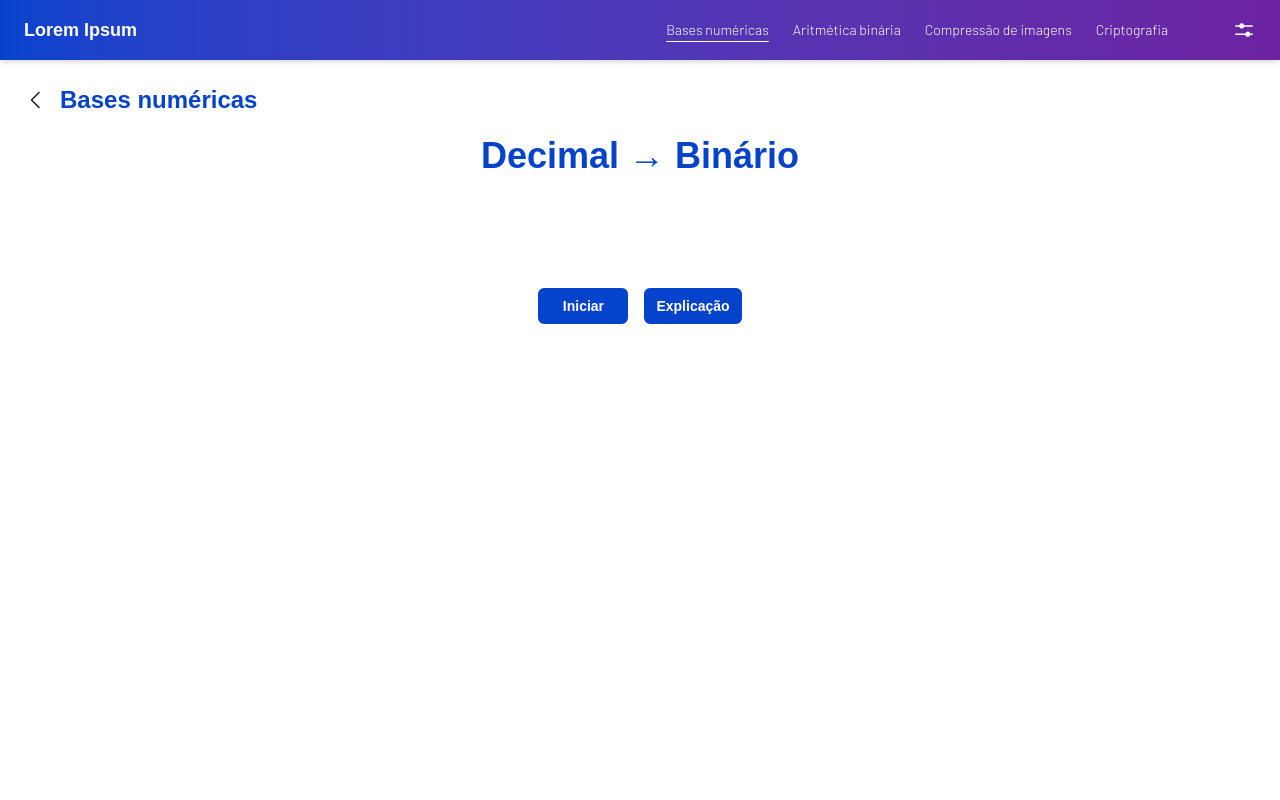
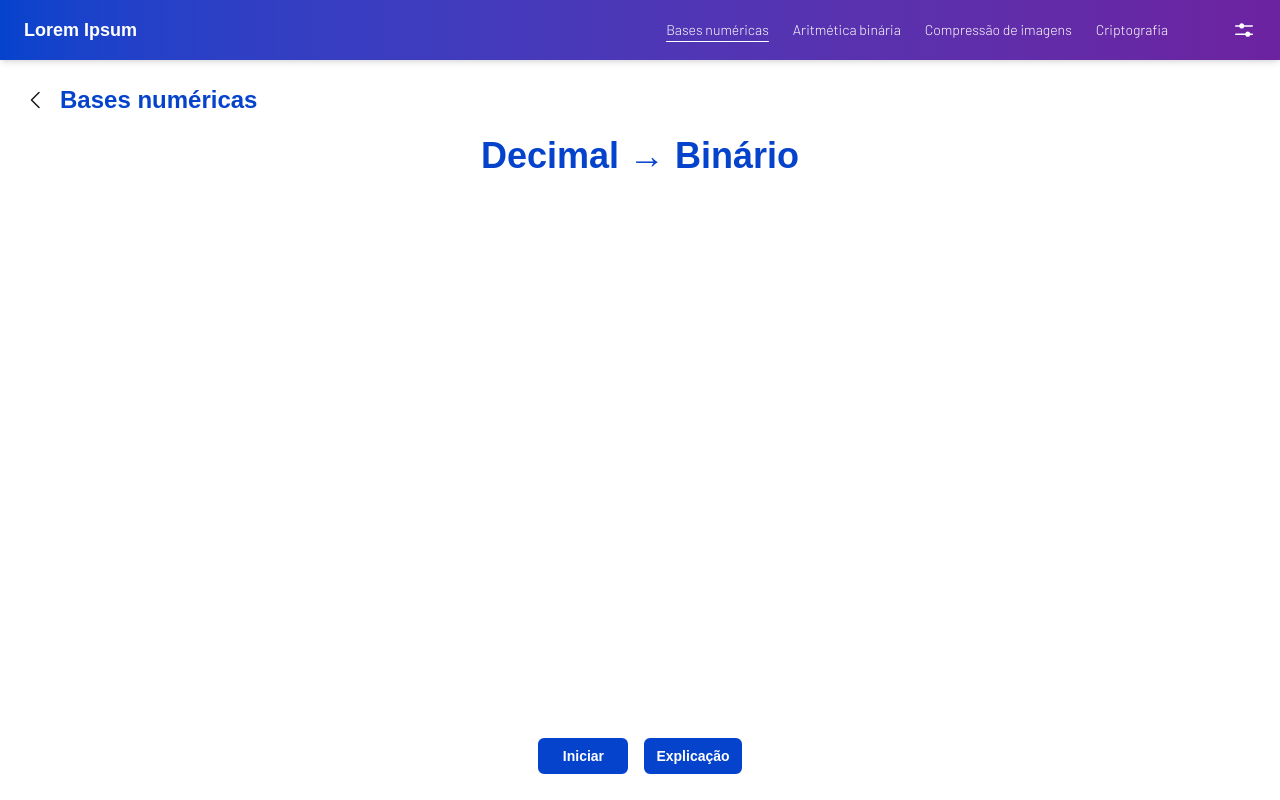
Before and after one commit to beatrizqs/tcc, a Next.js app in the folder projeto-tcc/: page /bases-numericas/funcionamento/decimal-binario in a window 1280 px wide. Built offline with nearby package versions, Linux system fonts and the light colour scheme; a web font is replaced by a local one.

Commit message:
Animação do resto -> resultado

```diff
--- a/projeto-tcc/app/bases-numericas/funcionamento/decimal-binario/page.tsx
+++ b/projeto-tcc/app/bases-numericas/funcionamento/decimal-binario/page.tsx
@@ -5,22 +5,36 @@ import MainPageTitle from "@/components/MainPageTitle";
 import SidePageTitle from "@/components/SidePageTitle";
 import TextualExplanation from "@/components/TextualExplanation";
 import { BASES } from "@/utils/bases";
-import { useEffect, useMemo, useState } from "react";
+import { useEffect, useMemo, useRef, useState } from "react";
 import { useSearchParams } from "next/navigation";
-import { AnimatePresence, motion } from "framer-motion";
+import { motion } from "framer-motion";
 import Button from "@/components/Button";
 
 type Step = {
   value: number;
   result: number;
-  rest: number;
+  remainder: number;
+};
+
+type Clone = {
+  id: number;
+  value: number | string;
+  fromX: number;
+  fromY: number;
+  toX: number;
+  toY: number;
+  delay: number;
 };
 
 export default function DecimalBinario() {
   const [currentStep, setCurrentStep] = useState(0); // Cálculo atual
   const [visibleTokens, setVisibleTokens] = useState(1); // Elementos já renderizados da linha atual
   const [isRunning, setIsRunning] = useState(false);
-  const [waitingRest, setWaitingRest] = useState(false); // Aguarda o resto ser exibido na tela para poder renderizar a próxima linha
+  //const [waitingRemainder, setWaitingRemainder] = useState(false); // Aguarda o resto ser exibido na tela para poder renderizar a próxima linha
+  const [showResultDigits, setShowResultDigits] = useState<boolean[]>([]); // Exibir os dígitos do resultado após cada animação
+  const resultRefs = useRef<(HTMLSpanElement | null)[]>([]); // Referências para os dígitos do resultado final
+  const remainderRefs = useRef<(HTMLSpanElement | null)[]>([]); // Referências para os restos de cada linha do cálculo
+  const [clone, setClone] = useState<Clone | null>(null); // Clone do dígito do resto que será animado até a posição do resultado
 
   const searchParams = useSearchParams();
   const numero = searchParams.get("numero") || "0";
@@ -36,7 +50,7 @@ export default function DecimalBinario() {
       result.push({
         value: currentValue,
         result: nextValue,
-        rest: currentValue % 2,
+        remainder: currentValue % 2,
       });
 
       currentValue = nextValue;
@@ -45,36 +59,90 @@ export default function DecimalBinario() {
     return result;
   }, [numero]);
 
+  const result = useMemo(() => {
+    return steps
+      .map((step) => step.remainder)
+      .reverse()
+      .join("");
+  }, [steps]);
+
   const reset = () => {
     setCurrentStep(0);
     setVisibleTokens(1);
-    setWaitingRest(false);
-    setIsRunning(true);
+    runAnimation();
   };
 
-  useEffect(() => {
-    if (!isRunning) return;
+  async function animate(index: number) {
+    const remainderEl = remainderRefs.current[index];
 
-    const timer = setTimeout(() => {
-      const tokensPerLine = 5;
+    // Índice invertido pois vai montando o binário de trás para frente
+    const targetIndex = result.length - 1 - index;
+    const resultEl = resultRefs.current[targetIndex];
 
-      if (visibleTokens < tokensPerLine) {
-        setVisibleTokens((t) => t + 1);
-      } else if (!waitingRest) {
-        setWaitingRest(true);
-      } else {
-        if (currentStep < steps.length - 1) {
-          setCurrentStep((s) => s + 1);
+    if (!remainderEl || !resultEl) return;
+
+    const from = remainderEl.getBoundingClientRect();
+    const to = resultEl.getBoundingClientRect();
+
+    // Calcula posição central das origens
+    const fromX = from.left - 18;
+    const fromY = from.top - 46;
+
+    // Calcula posição central dos destinos
+    const toX = to.left - 18;
+    const toY = to.top - 46;
+
+    return new Promise<void>((resolve) => {
+      setClone({
+        id: index,
+        value: steps[index].remainder,
+        fromX,
+        fromY,
+        toX,
+        toY,
+        delay: 0,
+      });
+
+      // resolve quando animação acabar
+      setTimeout(resolve, 1600);
+    });
+  }
+
+  async function runAnimation() {
+    setIsRunning(true);
+    setShowResultDigits(Array(result.length).fill(false));
+
+    for (let i = 0; i < steps.length; i++) {
+      setCurrentStep(i);
       setVisibleTokens(1);
-          setWaitingRest(false);
-        } else {
+
+      // Passo a passo do cálculo da linha
+      for (let t = 1; t < 5; t++) {
+        await delay(600);
+        setVisibleTokens((v) => v + 1);
+      }
+
+      // Espera o resto aparecer
+      await delay(900);
+
+      // Animação que leva o valor do resto até o resultado
+      await animate(i);
+
+      // Permite visualização do item no resultado
+      setShowResultDigits((prev) =>
+        prev.map((item, index) => (result.length - 1 - i === index ? true : item))
+      );
+      await delay(200);
+
+    }
+
     setIsRunning(false);
   }
+
+  function delay(ms: number) {
+    return new Promise((resolve) => setTimeout(resolve, ms));
   }
-    }, 600);
 
-    return () => clearTimeout(timer);
-  }, [visibleTokens, currentStep, steps.length, isRunning, waitingRest]);
   return (
     <div className="flex flex-col w-full h-[calc(100vh-90px)]">
       <SidePageTitle
@@ -83,7 +151,7 @@ export default function DecimalBinario() {
       />
       <MainPageTitle title="Decimal → Binário" noMargin />
 
-      <div className="flex flex-row w-full overflow-y-auto">
+      <div className="grid grid-cols-2 w-full overflow-y-auto flex-1">
         {/* Operações */}
         <div className="flex flex-col gap-6 text-2xl p-10 font-semibold text-xl font-title">
           {(isRunning || currentStep > 0) &&
@@ -133,7 +201,14 @@ export default function DecimalBinario() {
                         animate={{ opacity: 1, x: 0 }}
                         transition={{ delay: 0.6, duration: 0.3 }}
                       >
-                        Resto = <span>{step.rest}</span>
+                        Resto ={" "}
+                        <span
+                          ref={(el) => {
+                            remainderRefs.current[index] = el!;
+                          }}
+                        >
+                          {step.remainder}
+                        </span>
                       </motion.div>
                     )}
                   </div>
@@ -143,22 +218,65 @@ export default function DecimalBinario() {
         </div>
 
         {/* Resultado */}
+        {(isRunning || currentStep > 0) && (
+          <motion.div
+            key="result"
+            initial={{ opacity: 0 }}
+            animate={{ opacity: 1 }}
+            exit={{ opacity: 0 }}
+            transition={{ duration: 0.4, ease: "easeOut" }}
+            className="flex items-center w-full h-full p-10"
+          >
+            <Result
+              orientation="vertical"
+              initialValue={{ value: parseInt(numero), base: "10" }}
+              finalValue={{ value: parseInt(result), base: "2" }}
+              // showDigit={showResultDigits}
+              refs={resultRefs}
+            />
+          </motion.div>
+        )}
       </div>
 
-      {!isRunning && (
-        <div className="flex flex-row gap-4 items-center mx-auto mt-8">
+      {/* Clone (Resto -> Resultado) */}
+      {clone && (
+        <motion.div
+          key={clone.id}
+          initial={{
+            x: clone.fromX,
+            y: clone.fromY,
+            translateX: "-50%",
+            translateY: "-50%",
+          }}
+          animate={{
+            x: clone.toX,
+            y: clone.toY,
+          }}
+          transition={{
+            duration: 2,
+            ease: "easeOut",
+          }}
+          onAnimationComplete={() => {
+            setClone(null);
+          }}
+          className="fixed font-bold text-blue pointer-events-none text-xl"
+        >
+          {clone.value}
+        </motion.div>
+      )}
+
+      <div
+        className={`flex flex-row gap-4 items-center mx-auto mt-8 ${
+          isRunning && "opacity-0"
+        }`}
+      >
         <Button
           text={currentStep === 0 ? "Iniciar" : "Repetir"}
           onClick={reset}
         />
         <Button text="Explicação" onClick={() => {}} />
       </div>
-      )}
-      {/* <Result
-        orientation="vertical"
-        initialValue={{ value: 44, base: BASES.DECIMAL }}
-        finalValue={{ value: 100100, base: BASES.BINARY }}
-      /> */}
+
       {/* <div className="mt-auto">
         <TextualExplanation explanation="Sed ut perspiciatis unde omnis iste natus error sit voluptatem accusantium doloremque laudantium, totam rem aperiam, eaque ipsa quae ab illo inventore veritatis et quasi architecto beatae vitae dicta sunt explicabo. Nemo enim ipsam voluptatem quia voluptas sit aspernatur aut odit aut fugit, sed quia consequuntur magni dolores eos qui ratione voluptatem sequi nesciunt. Neque porro quisquam est, qui dolorem ipsum quia dolor sit amet, consectetur, adipisci velit, sed quia non numquam eius modi tempora incidunt ut labore et dolore magnam aliquam quaerat voluptatem. Ut enim ad minima veniam, quis nostrum exercitationem ullam corporis suscipit laboriosam, nisi ut aliquid ex ea commodi consequatur? Quis autem vel eum iure reprehenderit qui in ea voluptate velit esse quam nihil molestiae consequatur, vel illum qui dolorem eum fugiat quo voluptas nulla pariatur" />
       </div> */}
--- a/projeto-tcc/components/Header.tsx
+++ b/projeto-tcc/components/Header.tsx
@@ -9,7 +9,7 @@ function HeaderDesktop() {
   const pathname = usePathname();
 
   return (
-    <header className="fixed w-full shadow-md bg-linear-to-r from-blue to-purple hidden md:block z-100">
+    <header className="fixed top-0 w-full shadow-md bg-linear-to-r from-blue to-purple hidden md:block z-100">
       <div className="mx-auto px-6 py-4 flex items-center justify-between">
         <Link href="/" className="text-lg font-semibold text-white font-title">
           Lorem Ipsum
--- a/projeto-tcc/components/bases-numericas/Result.tsx
+++ b/projeto-tcc/components/bases-numericas/Result.tsx
@@ -9,11 +9,19 @@ export default function Result({
   orientation,
   initialValue,
   finalValue,
+  showResult = true,
+  showDigit,
+  refs // Referências do resultado final para animações
 }: {
   orientation: "horizontal" | "vertical";
   initialValue: Value;
   finalValue: Value;
+  showResult?: boolean,
+  showDigit?: boolean[],
+  refs?: React.RefObject<(HTMLSpanElement | null)[]>;
 }) {
+  const resultDigits = String(finalValue.value).split("");
+
   return (
     <div
       className={`flex items-center ${
@@ -42,10 +50,20 @@ export default function Result({
 
       {/* Valor final */}
       <div className="border-2 border-blue rounded-lg p-5">
-        <div className="flex flex-row">
-          <p className="font-title font-bold text-blue text-2xl place-self-start -mt-1">
-            {finalValue.value}
-          </p>
+        <div className={`flex flex-row ${!showResult && "opacity-0"}`}>
+          {resultDigits.map((digit, i) => (
+            <span
+              key={i}
+              ref={(el) => {
+                if (refs && el) {
+                  refs.current[i] = el;
+                }
+              }}
+              className={`font-title font-bold text-blue text-2xl`}
+            >
+              {digit}
+            </span>
+          ))}
           <p className="font-title font-bold text-blue text-base place-self-end -mb-1">
             {finalValue.base}
           </p>
```
Also changed, not shown: projeto-tcc/app/layout.tsx (+0 -12 lines). Lines whose indentation alone changed are shown as unchanged.
